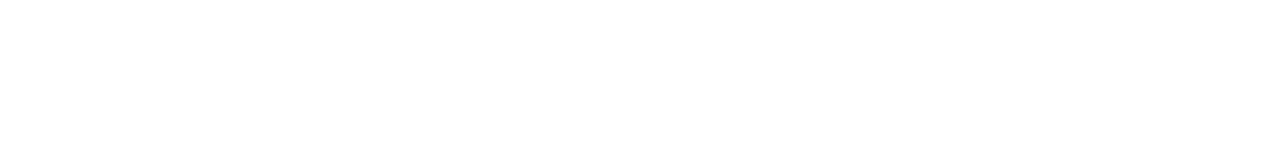
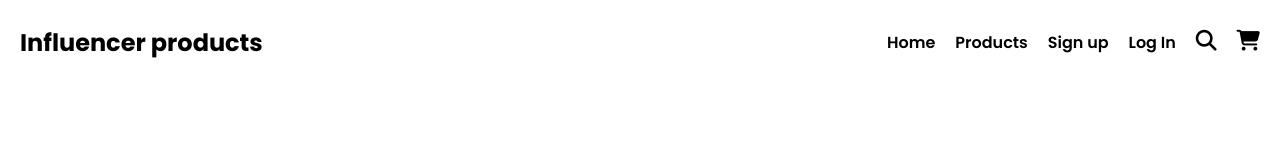
Before and after one commit to tahmid122/influencer-gear-website, a plain HTML site: page index.html in a window 1280 px wide. Drawn offline with Linux system fonts and the light colour scheme.

Commit message:
header section completed

```diff
--- a/index.html
+++ b/index.html
@@ -5,9 +5,33 @@
     <meta name="viewport" content="width=device-width, initial-scale=1.0" />
     <title>Influencer Gear Website</title>
     <link rel="stylesheet" href="styles/influencer.css" />
+    <link
+      rel="stylesheet"
+      href="https://cdnjs.cloudflare.com/ajax/libs/font-awesome/6.7.2/css/all.min.css"
+      integrity="sha512-Evv84Mr4kqVGRNSgIGL/F/aIDqQb7xQ2vcrdIwxfjThSH8CSR7PBEakCr51Ck+w+/U6swU2Im1vVX0SVk9ABhg=="
+      crossorigin="anonymous"
+      referrerpolicy="no-referrer"
+    />
   </head>
   <body>
-    <header></header>
+    <!-- header section -->
+    <header>
+      <h3>Influencer products</h3>
+      <nav>
+        <ul>
+          <li><a href="">Home</a></li>
+          <li><a href="">Products</a></li>
+          <li><a href="">Sign up</a></li>
+          <li><a href="">Log In</a></li>
+          <li>
+            <a href=""><i class="fa-solid fa-magnifying-glass"></i></a>
+          </li>
+          <li>
+            <a href=""><i class="fa-solid fa-cart-shopping"></i></a>
+          </li>
+        </ul>
+      </nav>
+    </header>
     <main></main>
     <footer></footer>
   </body>
--- a/styles/influencer.css
+++ b/styles/influencer.css
@@ -1,4 +1,58 @@
+@import url("https://fonts.googleapis.com/css2?family=Poppins:ital,wght@0,100;0,200;0,300;0,400;0,500;0,600;0,700;0,800;0,900;1,100;1,200;1,300;1,400;1,500;1,600;1,700;1,800;1,900&display=swap");
 * {
   margin: 0;
   padding: 0;
+  font-family: "Poppins", serif;
 }
+/* global styles */
+body {
+  max-width: 1440px;
+  margin: 0 auto;
+  padding: 20px;
+}
+p {
+  font-size: 16px;
+  font-weight: 600;
+}
+/* header styles */
+header {
+  display: flex;
+  align-items: center;
+  justify-content: space-between;
+  padding: 5px 0;
+}
+nav ul {
+  display: flex;
+}
+nav ul li {
+  list-style: none;
+}
+nav ul a {
+  text-decoration: none;
+  color: black;
+  font-size: 1rem;
+  font-weight: 600;
+  margin-left: 20px;
+}
+header h3 {
+  font-size: 1.5rem;
+  font-weight: bold;
+}
+nav ul li i {
+  font-size: 1.3rem;
+}
+
+/* media query */
+@media screen and (max-width: 576px) {
+  header {
+    flex-direction: column;
+    gap: 10px;
+  }
+}
+/* tablet */
+@media screen and (min-width: 576px) and (max-width: 992px) {
+  header {
+    flex-direction: column;
+    gap: 10px;
+  }
+}
```
